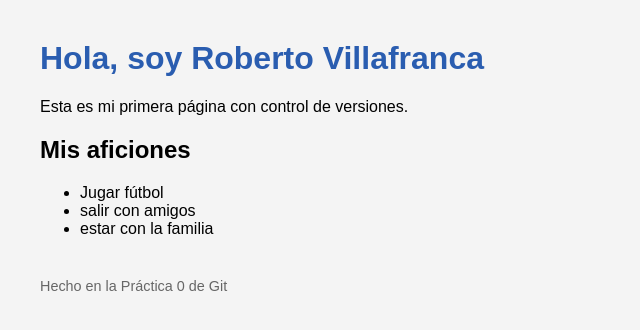
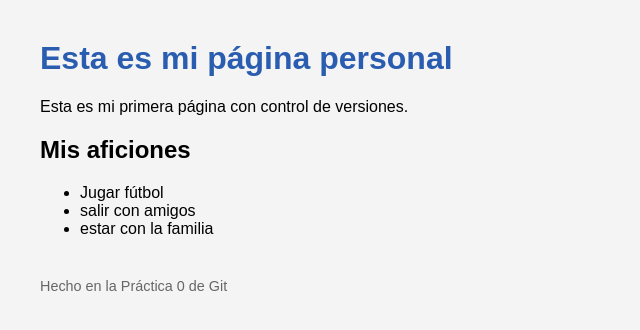
Before and after one commit to Roberto969/Mi-primer-repo, a plain HTML site: page index.html in a window 1280 px wide. Shown: the whole page, without its empty margins (0-640 px from the left). Drawn offline with Linux system fonts and the light colour scheme.

Commit message:
Cambia el título (versión B)

```diff
--- a/index.html
+++ b/index.html
@@ -6,7 +6,7 @@
 <link rel="stylesheet" href="estilos.css">
 </head>
 <body>
-<h1>Hola, soy Roberto Villafranca</h1>
+<h1>Esta es mi página personal</h1>
 <p>Esta es mi primera página con control de versiones.</p>
 <h2>Mis aficiones</h2>
 <ul>
```
